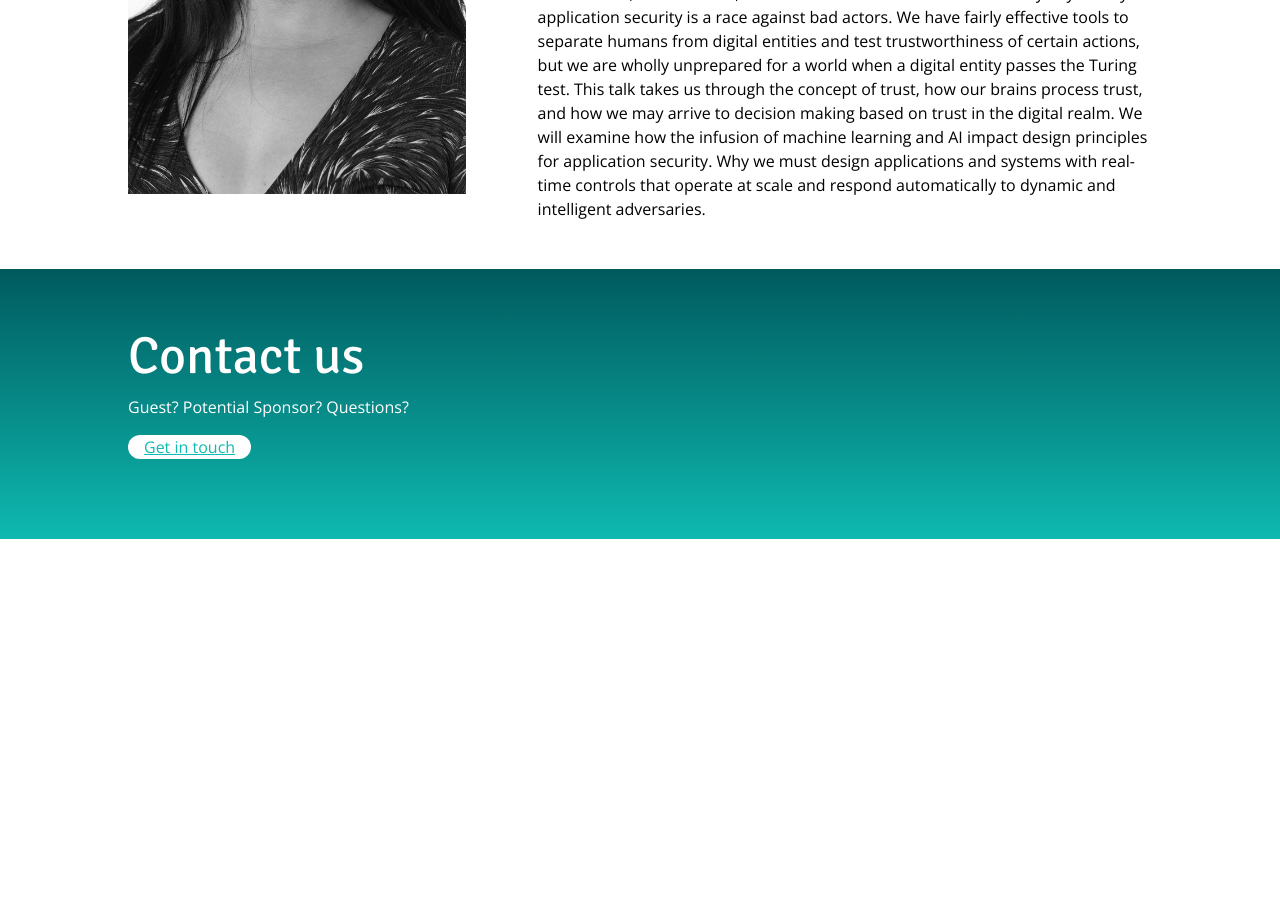
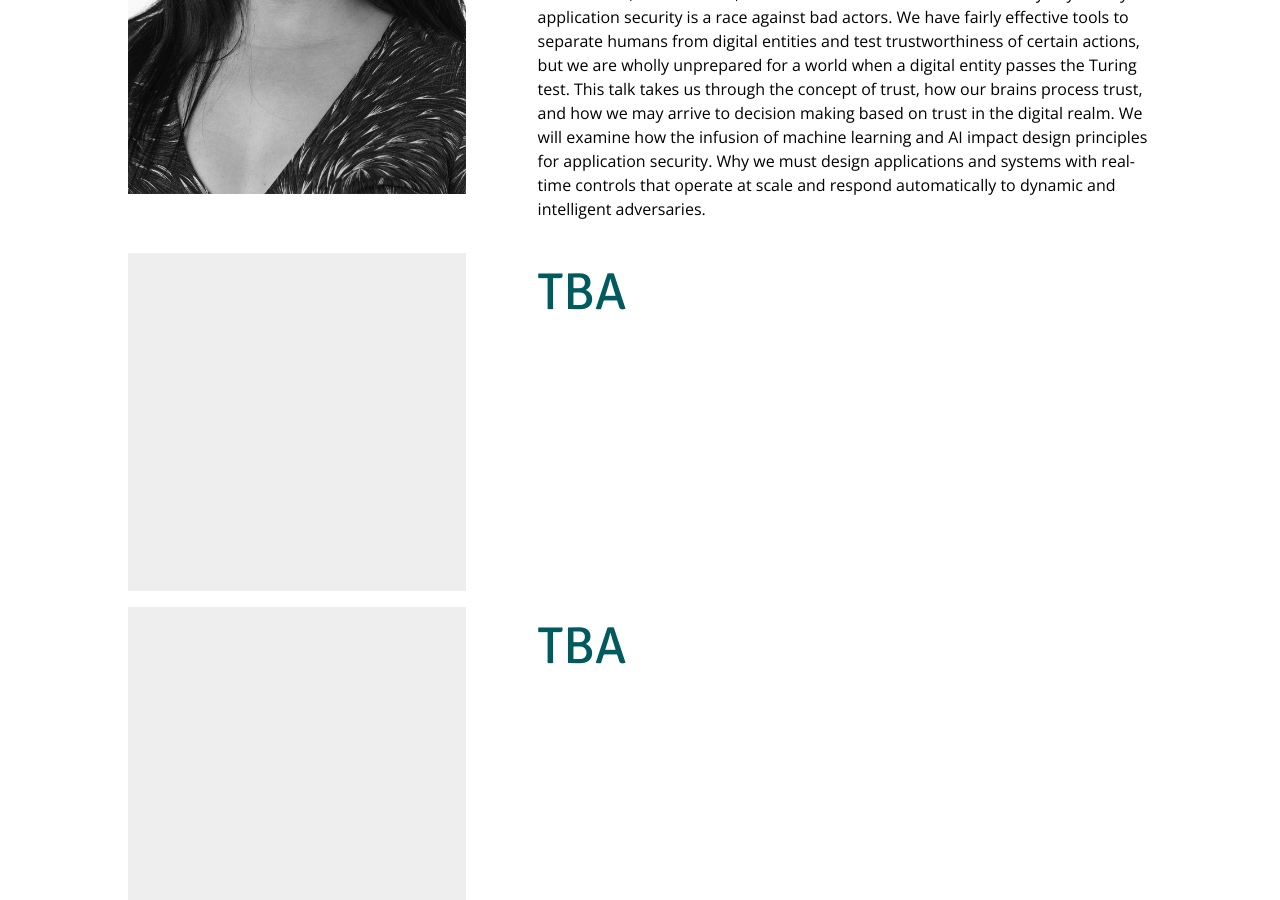
Before and after one commit to OWASP/AppSecUSA2018, a Jekyll site: the page built from program/keynotes.md, in a window 1280 px wide and 900 px high, scrolled down 1121 px. Built offline with Jekyll 4.4.1, drawn with Linux system fonts in a browser that asks for light colours; before the commit the page ends 1660 px from its top, so only the background shows below that.

Commit message:
Keynotes placeholders

```diff
--- a/_data/keynotespeakers.yml
+++ b/_data/keynotespeakers.yml
@@ -8,14 +8,14 @@
   description: |
     From the very beginning of the Internet, humans have struggled with how to trust in the digital world. Neuroscience studies are gradually uncovering clues as to how our brains process digital cues, and how we adapt to an increasingly extensive digital presence around us. As the scale of that presence increase exponentially so is the complexity of applications that process, represent, and protect the digital transactions, the identities, and the actions that we undertake every day. Today application security is a race against bad actors. We have fairly effective tools to separate humans from digital entities and test trustworthiness of certain actions, but we are wholly unprepared for a world when a digital entity passes the Turing test. This talk takes us through the concept of trust, how our brains process trust, and how we may arrive to decision making based on trust in the digital realm. We will examine how the infusion of machine learning and AI impact design principles for application security. Why we must design applications and systems with real-time controls that operate at scale and respond automatically to dynamic and intelligent adversaries.
 - image      :
-  name       :
+  name       : TBA
   company    :
   bio        :
   title      :
   uri        :
   description:
 - image      :
-  name       :
+  name       : TBA
   company    :
   bio        :
   title      :
--- a/program/keynotes.md
+++ b/program/keynotes.md
@@ -17,13 +17,13 @@ title: Keynote speakers
 	{% for member in site.data.keynotespeakers %}
 		{% if member.name %}
 		<li>
-			<div class="image" style="background-image: url(/assets/images/keynotes/{{member.image | default: 'owasp_logo.png'}});{{member.style}};"></div>
+			<div class="image" style="background-image: url(/assets/images/keynotes/{{member.image | default: '../placeholder.svg'}});{{member.style}};"></div>
 			<div>
 				<h1>{{member.name}}</h1>
 				{% if member.uri %}
 					<h3><a href="{{member.uri}}">{{member.title}}</a></h3>
 				{% else %}
-					<h3>{{member.title}}</p>
+					<h3>{{member.title}}</h3>
 				{% endif %}
 				<p>
 					{{member.description}}
```
Also changed, not shown: assets/images/placeholder.svg (added).
